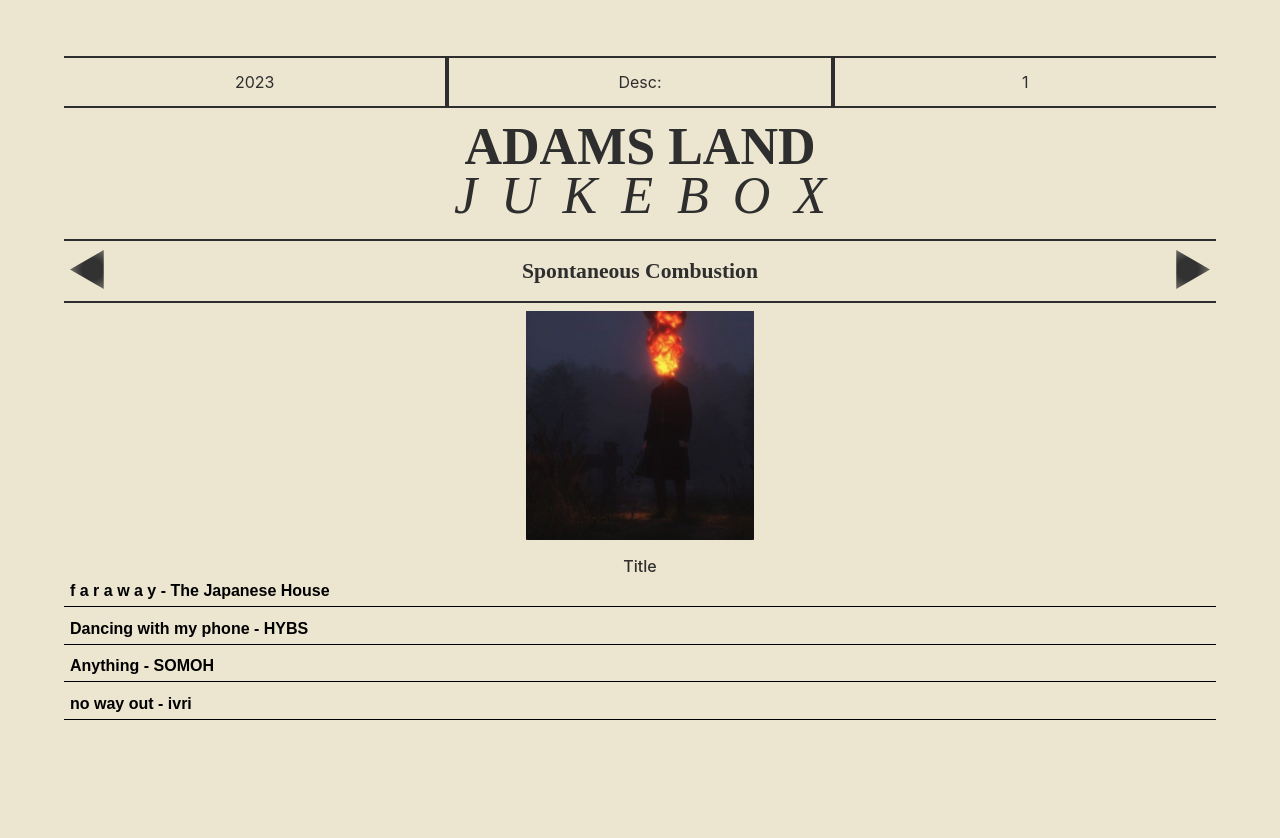
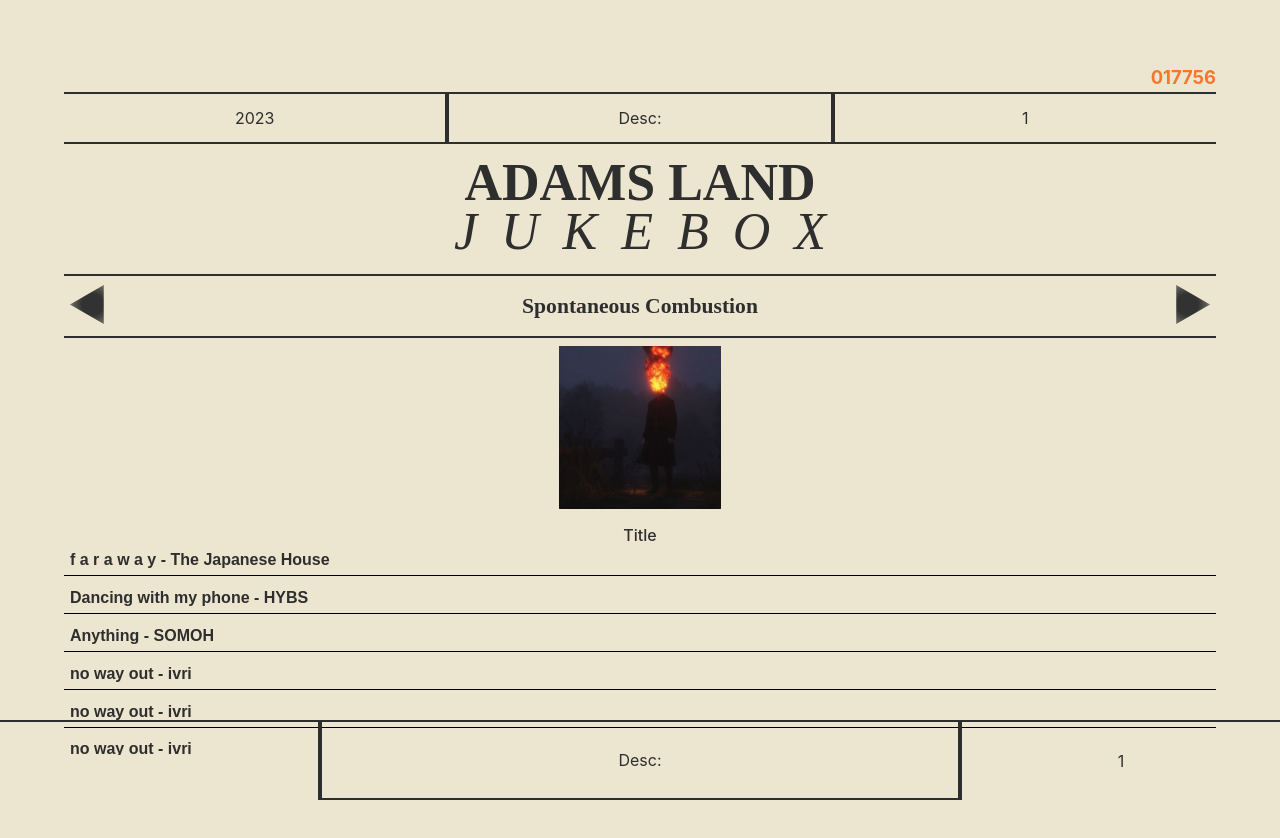
Before and after one commit to AdamDavisDeveloper/Playlist-MediaPlayer, a React (Vite) app: page / in a window 1280 px wide. Shown: the top 838 px of the page. Built offline with nearby package versions, Linux system fonts and the light colour scheme.

Commit message:
lots of body work, getting design built

```diff
--- a/src/Components/PlaylistNavigator.tsx
+++ b/src/Components/PlaylistNavigator.tsx
@@ -2,10 +2,17 @@
 // Left and right image arrows allow user to flip through playlists
 // Playlist title appear between the left and right arrow buttons
 
+import LeftArrow from '../assets/LeftArrowBlack.svg'
+import RightArrow from '../assets/RightArrowBlack.svg'
+
 function PlaylistNavigator(props:any) {
     props = props;
     return (
-        <></>
+        <div id="PlaylistNav">
+                <button><img src={LeftArrow} alt="Left arrow button" /></button>
+                <div className="title"><h3>{props.currentPlaylist}</h3></div>
+                <button><img src={RightArrow} alt="Right arrow button" /></button>
+            </div>
     )
 };
 
--- a/src/MainPlayer.tsx
+++ b/src/MainPlayer.tsx
@@ -1,8 +1,8 @@
-import { useState } from 'react';
-import LeftArrow from './assets/LeftArrowBlack.svg'
-import RightArrow from './assets/RightArrowBlack.svg'
+import { useEffect, useState } from 'react';
 import CoverTest from './assets/cover-test.png'
 import './Scss/MainPlayer.scss';
+// Components
+import PlaylistNavigator from './Components/PlaylistNavigator';
 
 
 const TrackList = [
@@ -22,20 +22,35 @@ const TrackList = [
         title: "no way out",
         artist: "ivri"
     },
+    {
+        title: "no way out",
+        artist: "ivri"
+    },
+    {
+        title: "no way out",
+        artist: "ivri"
+    },
+    {
+        title: "no way out",
+        artist: "ivri"
+    },
 ]
 
 function MainPlayer() {
     //@ts-ignore
-    const [ currentPlaylist, setCurrentPlaylist ] = useState("Spontaneous Combustion");
+    const [ currentPlaylist, setCurrentPlaylist ]   = useState("Spontaneous Combustion");
+    const [ highlightColor, setHighlightColor ]     = useState("#F75C03");
+
+    useEffect(() => {
+        setHighlightColor("#F75C03"); // change based on Playlist data (handcoded w/ love)
+    }, []);
 
     const TrackSelector = () => {
-        const tracks = TrackList.map((track) => {
+        const tracks = TrackList.map((track, i) => {
             return (
-                <>
-                <div className="track">
+                <div className="track" key={i}>
                     <button> {track.title} - {track.artist} </button>
                 </div>
-                </>
             )
         });
 
@@ -44,6 +59,10 @@ function MainPlayer() {
 
     return (
         <div id="MainPlayer">
+            {/* Number */}
+            <div id="Number">
+                <span style={{color: `${highlightColor}`}}>017756</span>
+            </div>
             {/* Top Frame */}
             <div id="TopFrame">
                 <div className="left">2023</div>
@@ -59,11 +78,10 @@ function MainPlayer() {
 
             {/* PlaylistNavigator */}
             <div className="line"></div>
-            <div id="PlaylistNav">
-                <button><img src={LeftArrow} alt="Left arrow button" /></button>
-                <div className="title"><h3>{currentPlaylist}</h3></div>
-                <button><img src={RightArrow} alt="Right arrow button" /></button>
-            </div>
+            <PlaylistNavigator
+                currentPlaylist={currentPlaylist}
+                highlightColor={highlightColor}
+            />
             <div className="line"></div>
 
             {/* Record Table / Cover Art */}
@@ -78,6 +96,11 @@ function MainPlayer() {
             </div>
 
             {/* Bottom Frame */}
+            <div id="BottomFrame">
+                <div className="left"></div>
+                <div className="center">Desc:</div>
+                <div className="right">1</div>
+            </div>
 
             {/* Music Player */}
 
--- a/src/Scss/MainPlayer.scss
+++ b/src/Scss/MainPlayer.scss
@@ -8,7 +8,12 @@ h4 {
     font-size: 1rem;
     font-weight: 500;
     margin: 0;
- }
+}
+
+a, button {
+    text-decoration: none;
+    color: #2E2E2E;
+}
 
 .line {
     margin: .5rem 0;
@@ -16,16 +21,29 @@ h4 {
     background: #2E2E2E;
 }
 
+#Number {
+    width: 100%;
+    text-align: right;
+    span {
+        font-size: 1.15rem;
+        font-weight: 700;
+        opacity: 80%;
+    }
+}
+
 #MainPlayer {
     color: #2E2E2E;
     height: 100vh;
     background: #ECE6D0;
     padding: 5%;
-    padding-top: 3.5rem;
+    //padding-top: 3.5rem;
     text-align: center;
+    > span {
+        text-align: right;
+    }
 }
 
-#TopFrame {
+#TopFrame, #BottomFrame {
     width: 100%;
     display: flex;
     > div {
@@ -36,6 +54,9 @@ h4 {
         border: 2px solid #2E2E2E;
         min-height: 6vh;
     }
+}
+
+#TopFrame {
     .left {
         border-left: none;
     }
@@ -43,6 +64,24 @@ h4 {
         border-right: none;
     }
 
+}
+
+#BottomFrame {
+    min-height: 10vh;
+    position: absolute;
+    bottom: 0;
+    left: 0;
+    .left {
+        border-bottom: none;
+        border-left: none;
+    }
+    .right {
+        border-bottom: none;
+        border-right: none;
+    }
+    .center {
+        flex: 2;
+    }
 }
 
 // Main Header (Adam Davis Jukebox)
@@ -73,6 +112,7 @@ header {
  justify-content: space-between;
  align-items: center;
  button {
+    color: #2E2E2E;
     background: transparent;
     border: none;
     cursor: pointer;
@@ -87,6 +127,8 @@ header {
 #AllTracks {
     display: flex;
     flex-direction: column;
+    overflow: scroll;
+    max-height: 26vh;
     button {
         font-weight: 700;
         font-size: 1rem;
```
Also changed, not shown: src/assets/cover-test.png.
